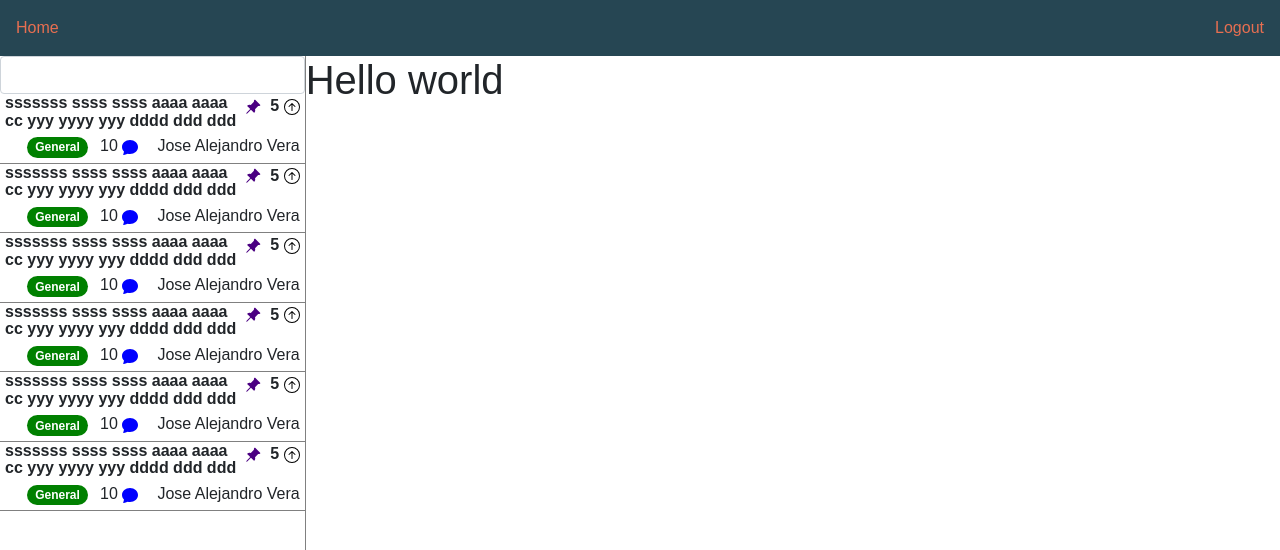
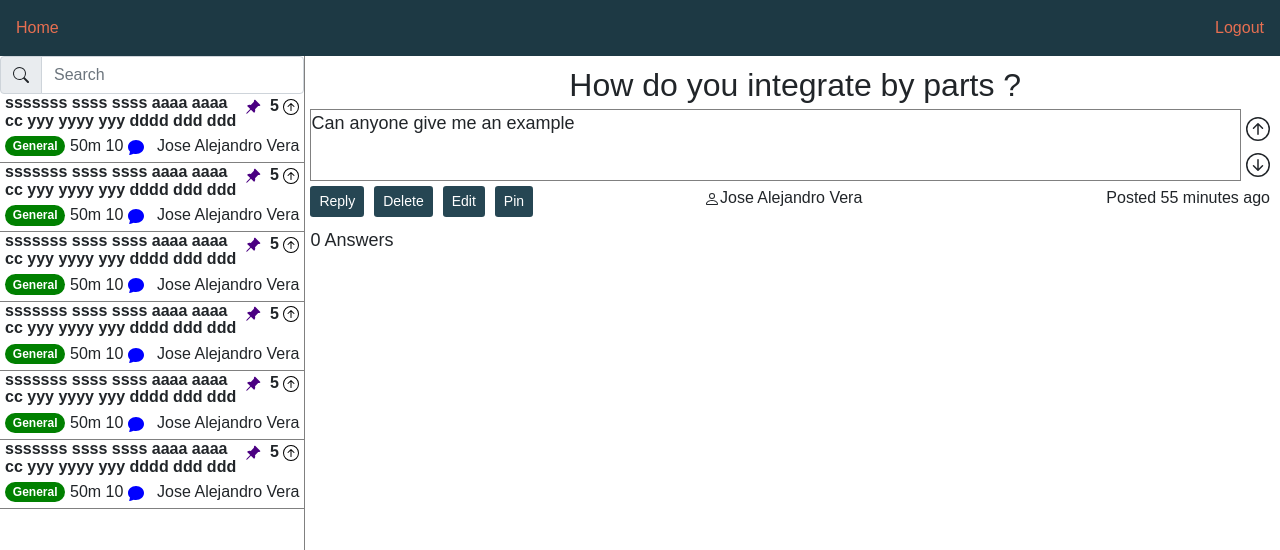
Before and after one commit to jvera701/my-front, a React (Create React App) app: page /course in a window 1280 px wide. Shown: the top 550 px of the page. Built offline with nearby package versions, Linux system fonts and the light colour scheme; no server answers; a web font is replaced by a local one.

Commit message:
Adding icons and view to posts

```diff
--- a/package.json
+++ b/package.json
@@ -11,6 +11,7 @@
     "react-bootstrap": "^2.0.1",
     "react-bootstrap-icons": "^1.6.1",
     "react-dom": "^16.13.0",
+    "react-latex": "^2.0.0",
     "react-redux": "^7.2.5",
     "react-router-dom": "^5.3.0",
     "react-scripts": "4.0.3",
--- a/public/index.html
+++ b/public/index.html
@@ -3,8 +3,16 @@
   <head>
     <meta charset="utf-8" />
     <link rel="icon" href="%PUBLIC_URL%/favicon.ico" />
-    <link rel="stylesheet" href="https://cdn.jsdelivr.net/npm/bootstrap@5.1.1/dist/css/bootstrap.min.css"
-      integrity="sha384-F3w7mX95PdgyTmZZMECAngseQB83DfGTowi0iMjiWaeVhAn4FJkqJByhZMI3AhiU" crossorigin="anonymous" />
+    <link
+      rel="stylesheet"
+      href="https://cdn.jsdelivr.net/npm/bootstrap@5.1.1/dist/css/bootstrap.min.css"
+      integrity="sha384-F3w7mX95PdgyTmZZMECAngseQB83DfGTowi0iMjiWaeVhAn4FJkqJByhZMI3AhiU"
+      crossorigin="anonymous"
+    />
+    <link
+      href="//cdnjs.cloudflare.com/ajax/libs/KaTeX/0.9.0/katex.min.css"
+      rel="stylesheet"
+    />
     <meta name="viewport" content="width=device-width, initial-scale=1" />
     <meta name="theme-color" content="#000000" />
     <meta
--- a/src/assets/styles/Course.css
+++ b/src/assets/styles/Course.css
@@ -33,7 +33,7 @@
 
 .center-comments-course {
   position: absolute;
-  left: 100px;
+  left: 70px;
 }
 
 @media (max-width: 700px) {
@@ -66,10 +66,7 @@
 }
 
 .thread-category-course {
-  width: 105px;
-  max-width: 105px;
-  display: flex;
-  justify-content: center;
-  align-items: center;
-  padding-top: 3px;
+  width: 60px;
+  max-width: 60px;
+  margin-top: -1px;
 }
--- a/src/assets/styles/Navbar.css
+++ b/src/assets/styles/Navbar.css
@@ -1,5 +1,5 @@
 .bg-blue {
-  background-color: var(--charcoal);
+  background-color: rgb(29, 57, 68);
 }
 
 .orange {
--- a/src/assets/styles/Post.css
+++ b/src/assets/styles/Post.css
@@ -4,6 +4,65 @@
   width: 100%;
   max-height: 100%;
   border-width: thin;
+  padding-left: 5px;
+  padding-top: 5px;
+}
+.post-bottom {
+  display: flex;
+  padding-top: 5px;
+}
+
+.post-answer {
+  font-size: large;
+  border-color: gray;
+  border-style: solid;
+  border-width: thin;
+}
+.post-info {
+  position: absolute;
+  right: 10px;
+}
+
+.post-top {
+  display: grid;
+  grid-template-columns: 96% 4%;
+}
+
+.post-vote {
+  display: flex;
+  flex-direction: column;
+  font-size: x-large;
+  padding-left: 5px;
+  padding-right: 5px;
+}
+
+.post-title {
+  text-align: center;
+  font-size: xx-large;
+}
+
+.post-answers {
+  padding-top: 10px;
+  font-size: large;
+}
+
+.post-person {
+  position: absolute;
+  left: 55%;
+}
+
+.btn-post {
+  color: white;
+  background-color: var(--charcoal);
+  margin-right: 10px;
+}
+.btn-post:hover {
+  color: white;
+  background-color: var(--charcoal);
+}
+
+.btn-post:focus {
+  box-shadow: none;
 }
 
 @media (max-width: 700px) {
--- a/src/components/CourseSidebar.tsx
+++ b/src/components/CourseSidebar.tsx
@@ -23,7 +23,7 @@ export default function CourseSidebar() {
           </Badge>
         </div>
         <div className='center-comments-course'>
-          10 <ChatFill className='chat-course' />
+          50m 10 <ChatFill className='chat-course' />
         </div>
         <div className='right-course'> Jose Alejandro Vera </div>
       </div>
--- a/src/components/CustomSidebar.tsx
+++ b/src/components/CustomSidebar.tsx
@@ -2,11 +2,18 @@ import React from 'react'
 import CourseSidebar from './CourseSidebar'
 import Form from 'react-bootstrap/Form'
 import '../assets/styles/Course.css'
+import { InputGroup } from 'react-bootstrap'
+import { Search } from 'react-bootstrap-icons'
 
 const CustomSidebar = () => {
   return (
     <div className='sidebar'>
-      <Form.Control />
+      <InputGroup>
+        <InputGroup.Text>
+          <Search />
+        </InputGroup.Text>
+        <Form.Control placeholder='Search' />
+      </InputGroup>
       <CourseSidebar />
       <CourseSidebar />
       <CourseSidebar />
--- a/src/components/Posts.tsx
+++ b/src/components/Posts.tsx
@@ -1,9 +1,46 @@
 import React from 'react'
 import '../assets/styles/Post.css'
+import Button from 'react-bootstrap/Button'
+import Latex from 'react-latex'
+import { ArrowDownCircle, ArrowUpCircle, Person } from 'react-bootstrap-icons'
+
 export default function Posts() {
+  //const lat = `$\\int_{-\\infty}^\\infty x^{2}$`
   return (
     <div className='post'>
-      <h1> Hello world </h1>
+      <div className='post-title'> How do you integrate by parts ? </div>
+      <div className='post-top'>
+        <div className='post-answer'>Can anyone give me an example</div>
+        <div className='post-vote'>
+          <div className='post-inner-vote'>
+            <ArrowUpCircle />
+          </div>
+          <div className='post-inner-vote'>
+            <ArrowDownCircle />
+          </div>
+        </div>
+      </div>
+      <div className='post-bottom'>
+        <Button variant='post' size='sm' type='submit'>
+          Reply
+        </Button>
+        <Button variant='post' size='sm' type='submit'>
+          Delete
+        </Button>
+        <Button variant='post' size='sm' type='submit'>
+          Edit
+        </Button>
+        <Button variant='post' size='sm' type='submit'>
+          Pin
+        </Button>
+        <div className='post-person'>
+          {' '}
+          <Person />
+          Jose Alejandro Vera{' '}
+        </div>
+        <div className='post-info'>Posted 55 minutes ago</div>
+      </div>
+      <div className='post-answers'> 0 Answers </div>
     </div>
   )
 }
```
Also changed, not shown: 1 other file (tests, documents, lock files or other folders).
